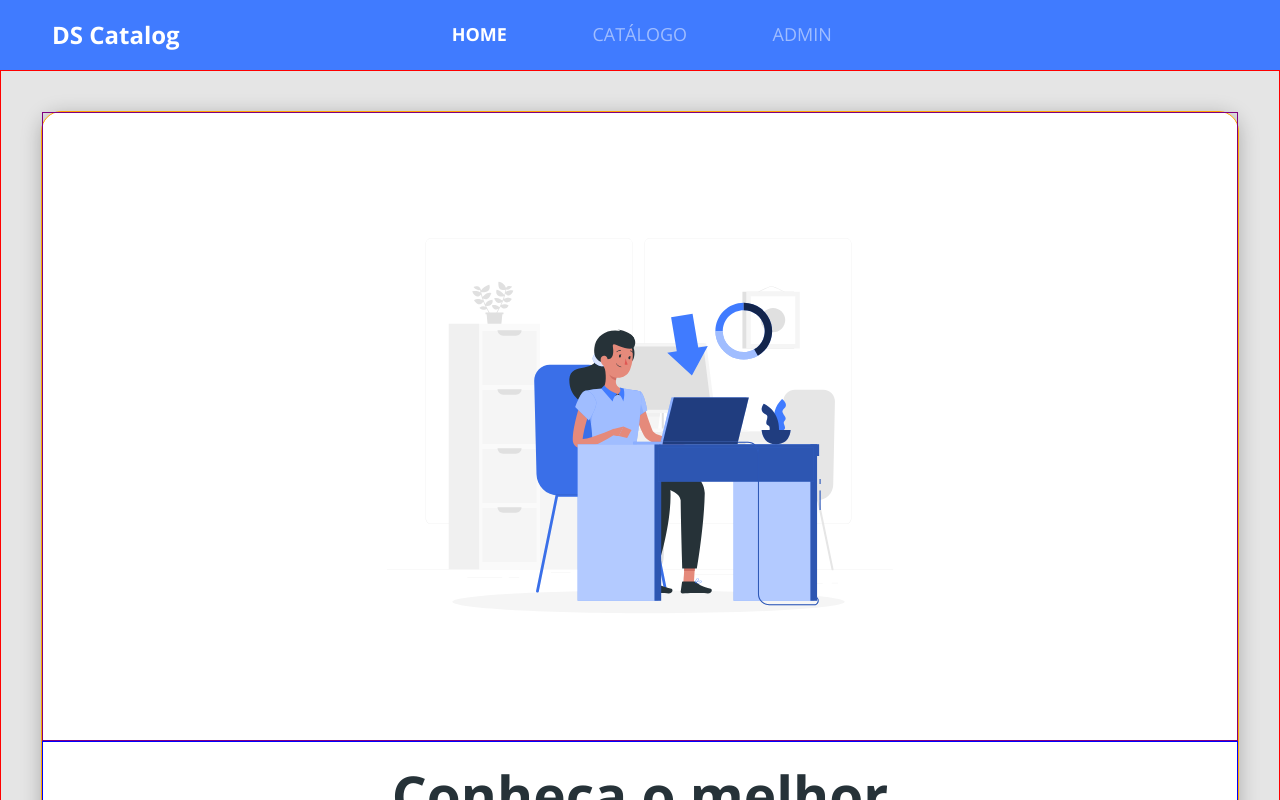
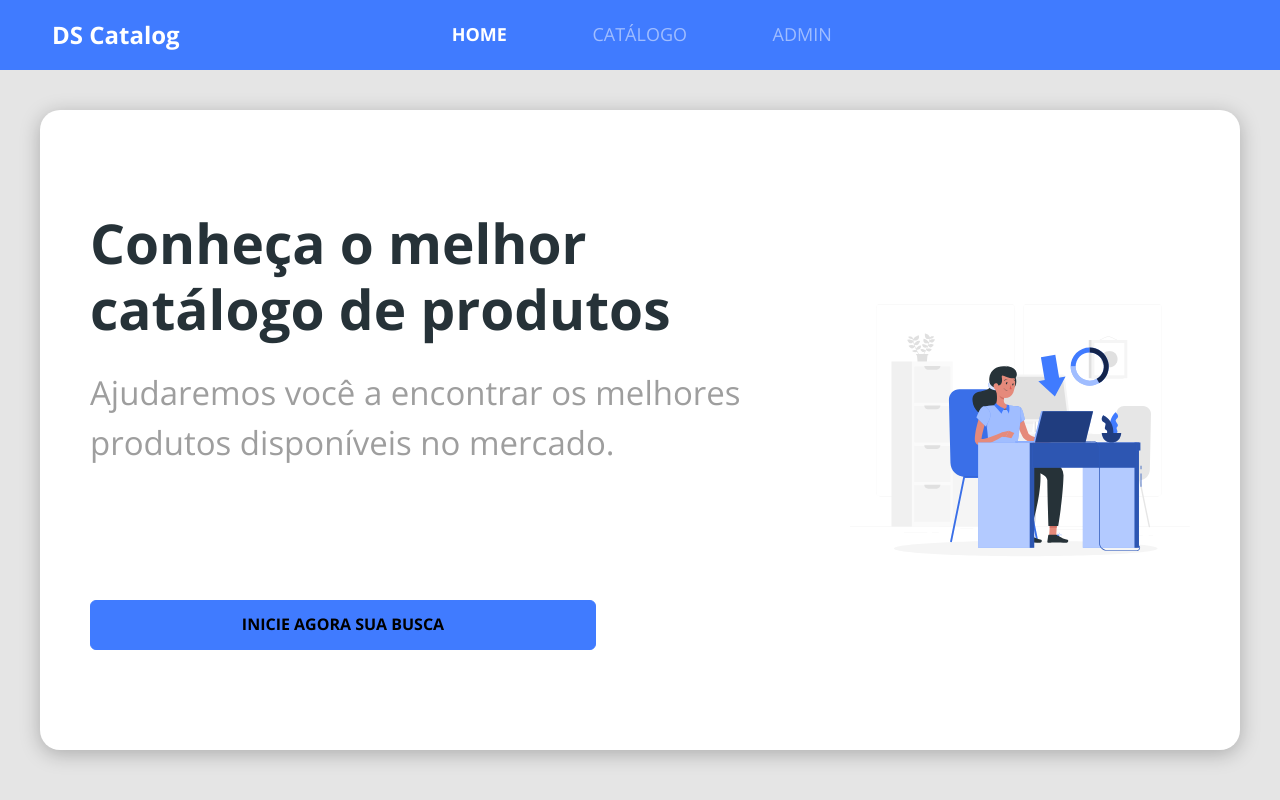
Before and after one commit to TomasAlric/DSCatalog-DevSuperior, a React (Create React App) app in the folder dscatalog/frontweb/: page / in a window 1280 px wide. Shown: the top 800 px of the page. Built offline with nearby package versions, Linux system fonts and the light colour scheme.

Commit message:
Finalizando responsividade

```diff
--- a/dscatalog/frontweb/src/pages/Home/index.tsx
+++ b/dscatalog/frontweb/src/pages/Home/index.tsx
@@ -10,9 +10,15 @@ const Home = () => {
       <div className="home-container">
         <div className="home-card">
           <div className="home-content-container">
-            <h1>Conheça o melhor catálogo de produtos</h1>
-            <p>Ajudaremos você a encontrar os melhores produtos disponíveis no mercado.</p>
-            <ButtonIcon/>
+            <div>
+              <h1>Conheça o melhor catálogo de produtos</h1>
+              <p>
+                Ajudaremos você a encontrar os melhores produtos disponíveis no
+                mercado.
+              </p>
+            </div>
+
+            <ButtonIcon />
           </div>
           <div className="home-image-container">
             <MainImage />
--- a/dscatalog/frontweb/src/pages/Home/styles.css
+++ b/dscatalog/frontweb/src/pages/Home/styles.css
@@ -2,7 +2,6 @@
   padding: 10px;
   font-size: 20px;
   text-align: center;
-  border: 1px solid red;
 }
 
 .home-content-container {
@@ -10,7 +9,6 @@
   flex-direction: column;
   align-items: center;
   padding: 10px 10px 60px 10px;
-  border: 1px solid blue;
 }
 
 .home-content-container h1 {
@@ -28,7 +26,6 @@
 
 .home-image-container {
   padding: 50px 15px;
-  border: 1px solid purple;
 }
 
 .home-image-container svg {
@@ -42,7 +39,6 @@
   background-color: #fff;
   box-shadow: 0px 4px 20px rgba(0, 0, 0, 0.25);
   border-radius: 20px;
-  border: 1px solid orange;
 }
 
 @media (min-width: 576px) {
@@ -106,4 +102,38 @@
       padding: 40px;
     }
   }
+
+  @media (min-width: 1200px) {
+    .home-card {
+      flex-direction: row;
+      justify-content: space-around;
+      padding: calc(((85vh - 480px) / 2) - 20px) 0;
+    }
+
+    .home-content-container {
+      align-items: flex-start;
+      text-align: left;
+      align-content: space-between;
+      flex-flow: wrap;
+      padding: 20px;
+      height: 480px;
+      width: 700px;
+    }
+
+    .home-image-container {
+      padding: 20px;
+      display: flex;
+      align-items: center;
+    }
+
+    .home-image-container svg {
+      width: 100%;
+    }
+  }
+
+  @media (min-width: 1400px) {
+    .home-image-container svg {
+      width: 480px;
+    }
+  }
 }
```
